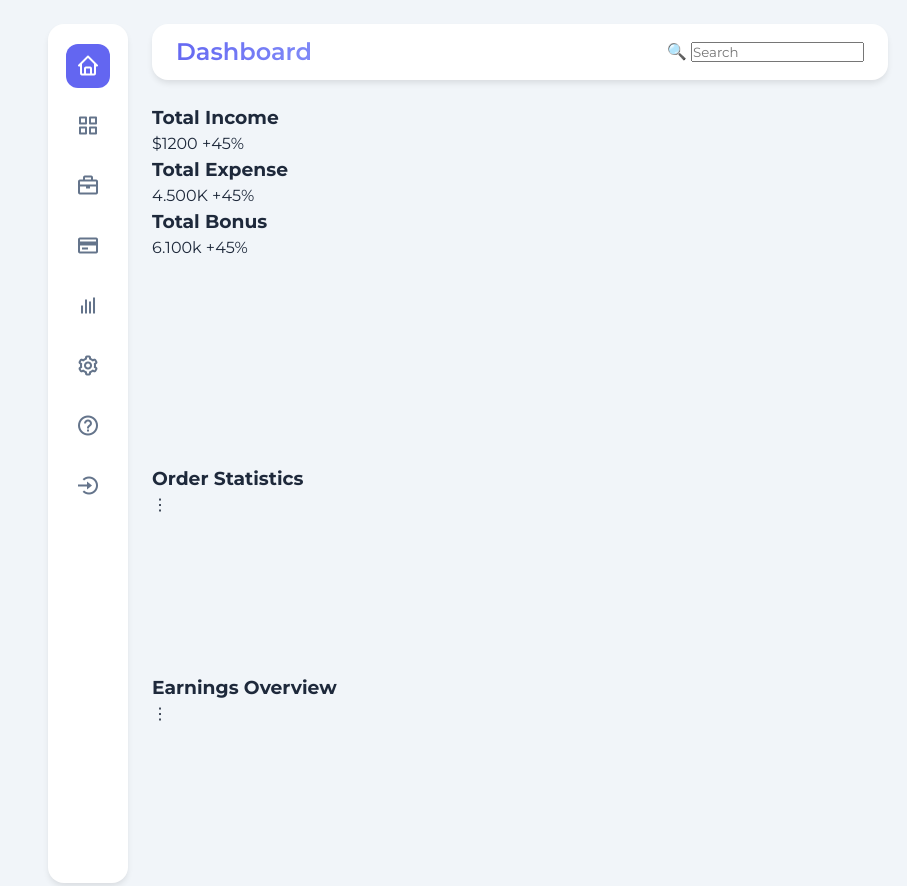
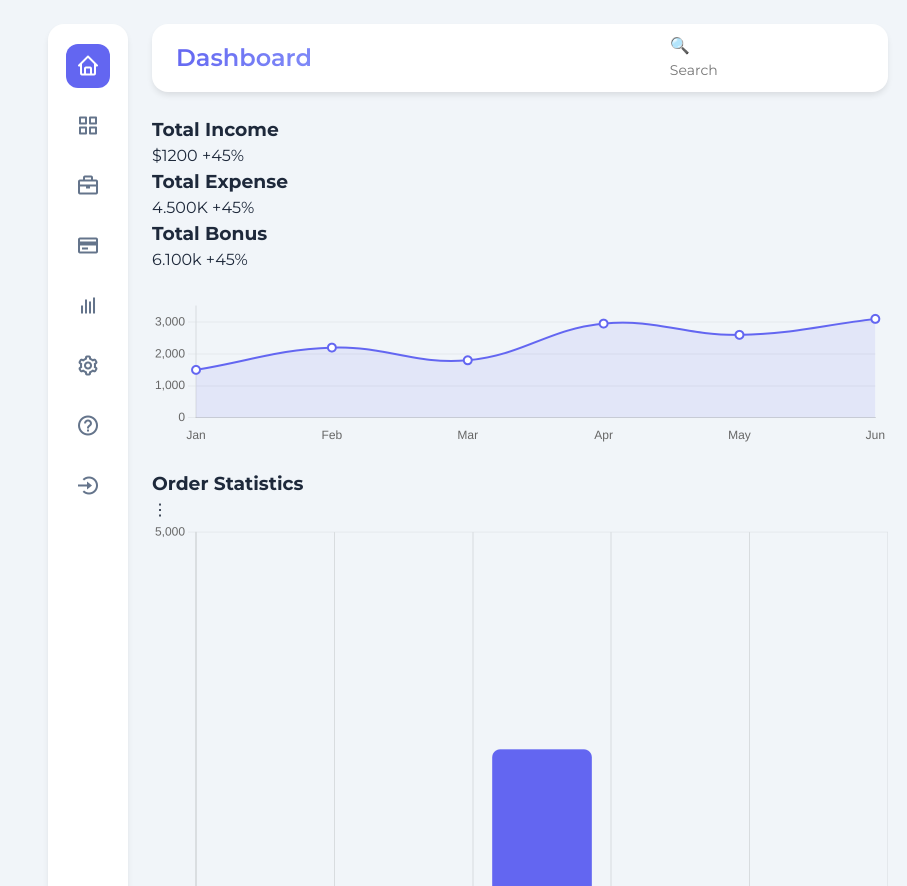
Before and after one commit to j3remy0211/Dashboard_Jeremy, a plain HTML site: page index.html in a window 1280 px wide. Shown: the top 886 px of the page, 0-907 px from the left. Drawn offline with nearby package versions, Linux system fonts and the light colour scheme.

Commit message:
Cuarto commit: maqueteado de la tabla (faltan toquesitos)

```diff
--- a/index.html
+++ b/index.html
@@ -176,5 +176,106 @@
           </div>
         </div>
       </div>
+    </div>
+
+    <script src="https://cdn.jsdelivr.net/npm/chart.js"></script>
+    <script>
+        // Get chart contexts
+        const mainCtx = document.getElementById("mainChart").getContext("2d");
+        const orderCtx = document.getElementById("orderChart").getContext("2d");
+        const earningsCtx = document
+            .getElementById("earningsChart")
+            .getContext("2d");
+
+        // Common options
+        const commonOptions = {
+            responsive: true,
+            maintainAspectRatio: false,
+            devicePixelRatio: 2,
+            interaction: {
+            mode: "index",
+            intersect: false,
+            },
+            plugins: {
+            tooltip: {
+                enabled: true,
+                backgroundColor: "#1e293b",
+                padding: 12,
+                titleFont: { size: 14 },
+                bodyFont: { size: 13 },
+            },
+            legend: { display: false },
+            },
+        };
+
+        // Main Chart
+        new Chart(mainCtx, {
+            type: "line",
+            data: {
+            labels: ["Jan", "Feb", "Mar", "Apr", "May", "Jun"],
+            datasets: [
+                {
+                label: "Revenue",
+                data: [1500, 2200, 1800, 2954, 2600, 3100],
+                borderColor: "#6366f1",
+                backgroundColor: "rgba(99, 102, 241, 0.1)",
+                borderWidth: 2,
+                tension: 0.4,
+                fill: true,
+                pointRadius: 4,
+                pointBackgroundColor: "#ffffff",
+                pointBorderColor: "#6366f1",
+                pointHoverRadius: 6,
+                },
+            ],
+            },
+            options: {
+            ...commonOptions,
+            scales: {
+                y: {
+                beginAtZero: true,
+                grid: {
+                    display: true,
+                    color: "rgba(0, 0, 0, 0.05)",
+                },
+                },
+                x: {
+                grid: {
+                    display: false,
+                },
+                },
+            },
+            },
+        });
+
+        // Order Chart
+        new Chart(orderCtx, {
+            type: "bar",
+            data: {
+            labels: ["Mon", "Tue", "Wed", "Thu", "Fri"],
+            datasets: [
+                {
+                data: [4200, 3800, 4800, 4100, 3700],
+                backgroundColor: "#6366f1",
+                borderRadius: 8,
+                hoverBackgroundColor: "#818cf8",
+                },
+            ],
+            },
+            options: {
+            ...commonOptions,
+            scales: {
+                y: {
+                beginAtZero: true,
+                grid: {
+                    color: "rgba(0, 0, 0, 0.05)",
+                },
+                },
+            },
+            },
+        });
+
+
+    </script>
 </body>
 </html>
--- a/style.css
+++ b/style.css
@@ -119,3 +119,30 @@ body {
   -webkit-background-clip: text;
   -webkit-text-fill-color: transparent;
 }
+
+search-bar {
+    background: var(--bg-hover);
+    border-radius: 12px;
+    padding: 12px 20px;
+    display: flex;
+    align-items: center;
+    gap: 12px;
+    width: 300px;
+    transition: all 0.3s ease;
+    border: 2px solid transparent;
+  }
+
+  .search-bar:focus-within {
+    border-color: var(--primary-color);
+    background: white;
+    box-shadow: 0 0 0 4px rgba(99, 102, 241, 0.1);
+  }
+
+  .search-bar input {
+    border: none;
+    background: none;
+    outline: none;
+    font-size: 14px;
+    width: 100%;
+    color: var(--text-primary);
+  }
```
